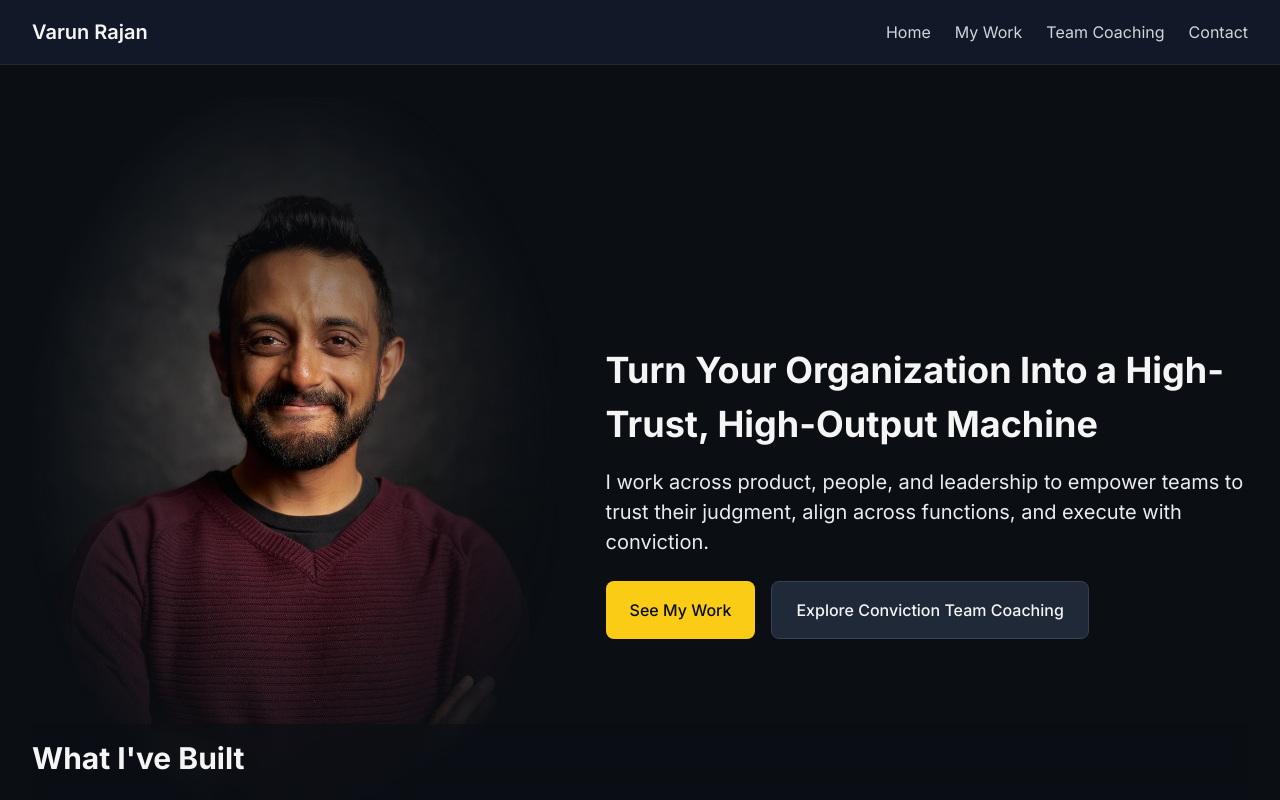
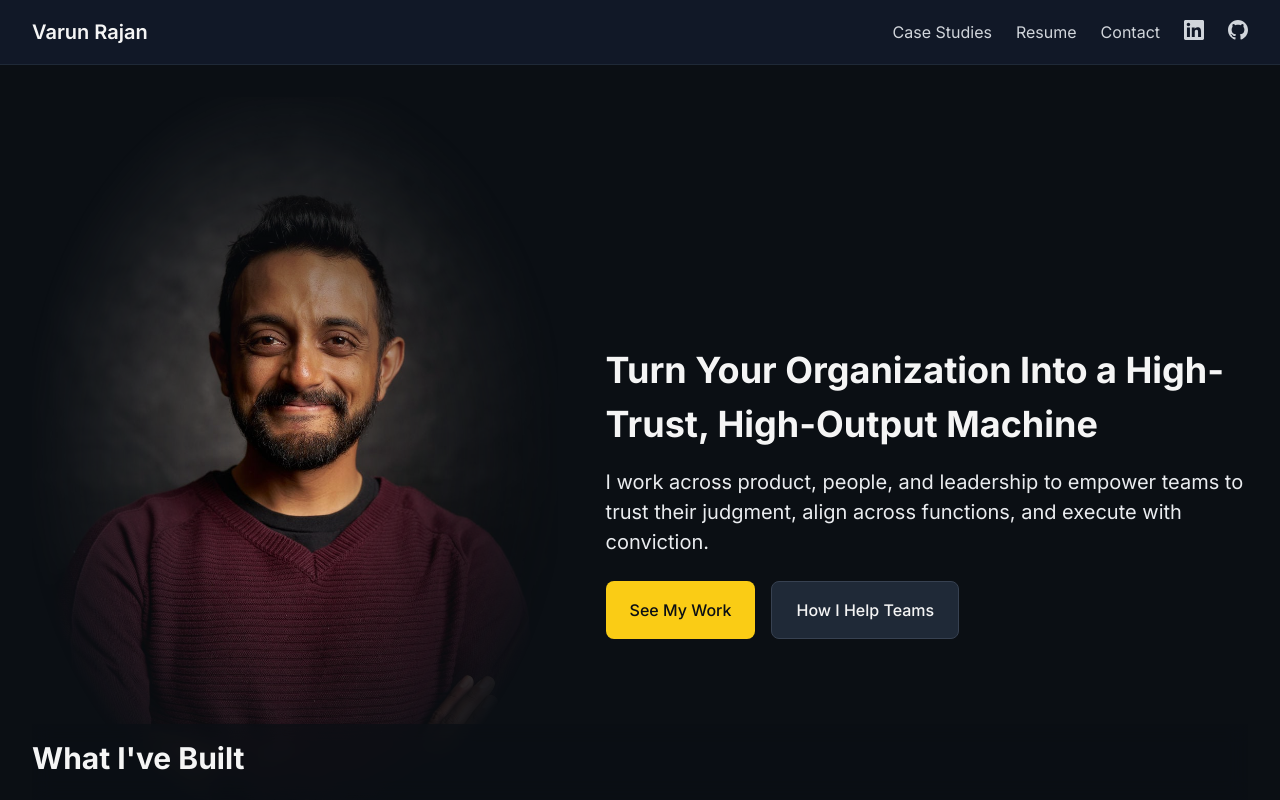
Before and after one commit to varunrajan/portfolio, a Next.js app: page / in a window 1280 px wide. Shown: the top 800 px of the page. Built offline with nearby package versions, Linux system fonts and the light colour scheme.

Commit message:
Change Nav Bar and hero CTA links

```diff
--- a/src/app/page.tsx
+++ b/src/app/page.tsx
@@ -116,7 +116,7 @@
                 Work With Me
               </Button>*/}
               <Button href="https://conviction.varunrajan.com/" variant="secondary" target="_blank" rel="noopener noreferrer">
-                Explore Conviction Team Coaching
+                How I Help Teams
               </Button>
             </div>
           </div>
--- a/src/components/Layout.tsx
+++ b/src/components/Layout.tsx
@@ -29,20 +29,49 @@
             >
               Varun Rajan
             </Link>
-
             {/* Desktop Navigation - hidden below 550px */}
             <div className="flex space-x-6 max-[550px]:hidden">
-              <Link
-                href="/"
-                className="text-text-secondary hover:text-text-heading transition-colors"
-              >
-                Home
-              </Link>
               <Link
                 href="/case-studies"
                 className="text-text-secondary hover:text-text-heading transition-colors"
               >
-                My Work
+                Case Studies
+              </Link>
+              <Link
+                href="https://resume.varunrajan.com/"
+                target="_blank"
+                className="text-text-secondary hover:text-text-heading transition-colors"
+              >
+                Resume
+              </Link>
+              <Link
+                href="mailto:varun@varunrajan.com"
+                className="text-text-secondary hover:text-text-heading transition-colors"
+              >
+                Contact
+              </Link>
+              {/* Social icons */}
+              <Link
+                href="https://www.linkedin.com/in/varun-rajan-15526845/"
+                target="_blank"
+                rel="noopener noreferrer"
+                className="text-text-secondary hover:text-text-heading transition-colors"
+                aria-label="LinkedIn"
+              >
+                <svg className="w-5 h-5" viewBox="0 0 24 24" fill="currentColor" aria-hidden>
+                  <path d="M20.447 20.452h-3.554v-5.569c0-1.328-.027-3.037-1.852-3.037-1.853 0-2.136 1.445-2.136 2.939v5.667H9.351V9h3.414v1.561h.046c.477-.9 1.637-1.85 3.37-1.85 3.601 0 4.267 2.37 4.267 5.455v6.286zM5.337 7.433c-1.144 0-2.063-.926-2.063-2.065 0-1.138.92-2.063 2.063-2.063 1.14 0 2.064.925 2.064 2.063 0 1.139-.925 2.065-2.064 2.065zm1.782 13.019H3.555V9h3.564v11.452zM22.225 0H1.771C.792 0 0 .774 0 1.729v20.542C0 23.227.792 24 1.771 24h20.451C23.2 24 24 23.227 24 22.271V1.729C24 .774 23.2 0 22.222 0h.003z"/>
+                </svg>
+              </Link>
+              <Link
+                href="https://github.com/varunrajan"
+                target="_blank"
+                rel="noopener noreferrer"
+                className="text-text-secondary hover:text-text-heading transition-colors"
+                aria-label="GitHub"
+              >
+                <svg className="w-5 h-5" viewBox="0 0 24 24" fill="currentColor" aria-hidden>
+                  <path d="M12 0c-6.626 0-12 5.373-12 12 0 5.302 3.438 9.8 8.207 11.387.599.111.793-.261.793-.577v-2.234c-3.338.726-4.033-1.416-4.033-1.416-.546-1.387-1.333-1.756-1.333-1.756-1.089-.745.083-.729.083-.729 1.205.084 1.839 1.237 1.839 1.237 1.07 1.834 2.807 1.304 3.492.997.107-.775.418-1.305.762-1.604-2.665-.305-5.467-1.334-5.467-5.931 0-1.311.469-2.381 1.236-3.221-.124-.303-.535-1.524.117-3.176 0 0 1.008-.322 3.301 1.23.957-.266 1.983-.399 3.003-.404 1.02.005 2.047.138 3.006.404 2.291-1.552 3.297-1.23 3.297-1.23.653 1.653.242 2.874.118 3.176.77.84 1.235 1.911 1.235 3.221 0 4.609-2.807 5.624-5.479 5.921.43.372.823 1.102.823 2.222v3.293c0 .319.192.694.801.576 4.765-1.589 8.199-6.086 8.199-11.386 0-6.627-5.373-12-12-12z"/>
+                </svg>
               </Link>
   {/*<Link
                 href="/work-with-me"
@@ -56,7 +85,6 @@
               >
                 Contact
               </Link>
-              */}
               <Link
                 href="https://conviction.varunrajan.com/"
                 target="_blank"
@@ -65,12 +93,7 @@
               >
                 Team Coaching
               </Link>
-              <Link
-                href="mailto:varun@varunrajan.com"
-                className="text-text-secondary hover:text-text-heading transition-colors"
-              >
-                Contact
-              </Link>
+              */}
             </div>
 
             {/* Mobile Burger Button - visible only below 550px */}
@@ -103,13 +126,6 @@
             <div className="max-[550px]:block hidden border-t border-neutral-800 py-4">
               <div className="flex flex-col space-y-4">
                 <Link
-                  href="/"
-                  onClick={closeMenu}
-                  className="text-text-secondary hover:text-text-heading transition-colors py-2"
-                >
-                  Home
-                </Link>
-                <Link
                   href="/case-studies"
                   onClick={closeMenu}
                   className="text-text-secondary hover:text-text-heading transition-colors py-2"
@@ -117,18 +133,33 @@
                   Case Studies
                 </Link>
                 <Link
-                  href="/work-with-me"
+                  href="https://resume.varunrajan.com/"
                   onClick={closeMenu}
                   className="text-text-secondary hover:text-text-heading transition-colors py-2"
                 >
-                  Work With Me
+                  Resume
                 </Link>
                 <Link
-                  href="/contact"
+                  href="mailto:varun@varunrajan.com"
                   onClick={closeMenu}
                   className="text-text-secondary hover:text-text-heading transition-colors py-2"
                 >
                   Contact
+                </Link>
+
+                <Link
+                  href="https://www.linkedin.com/in/varun-rajan-15526845/"
+                  onClick={closeMenu}
+                  className="text-text-secondary hover:text-text-heading transition-colors py-2"
+                >
+                  LinkedIn
+                </Link>
+                <Link
+                  href="https://github.com/varunrajan"
+                  onClick={closeMenu}
+                  className="text-text-secondary hover:text-text-heading transition-colors py-2"
+                >
+                  GitHub
                 </Link>
               </div>
             </div>
```
